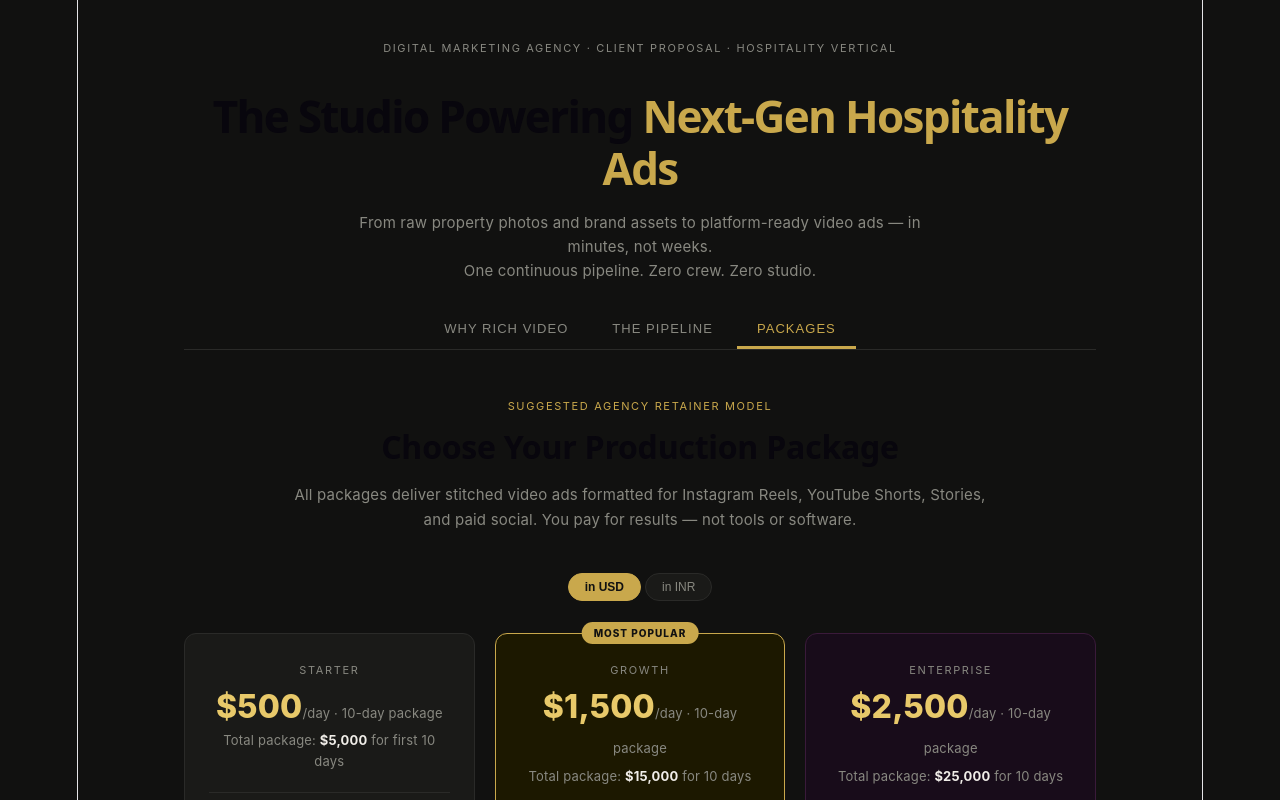
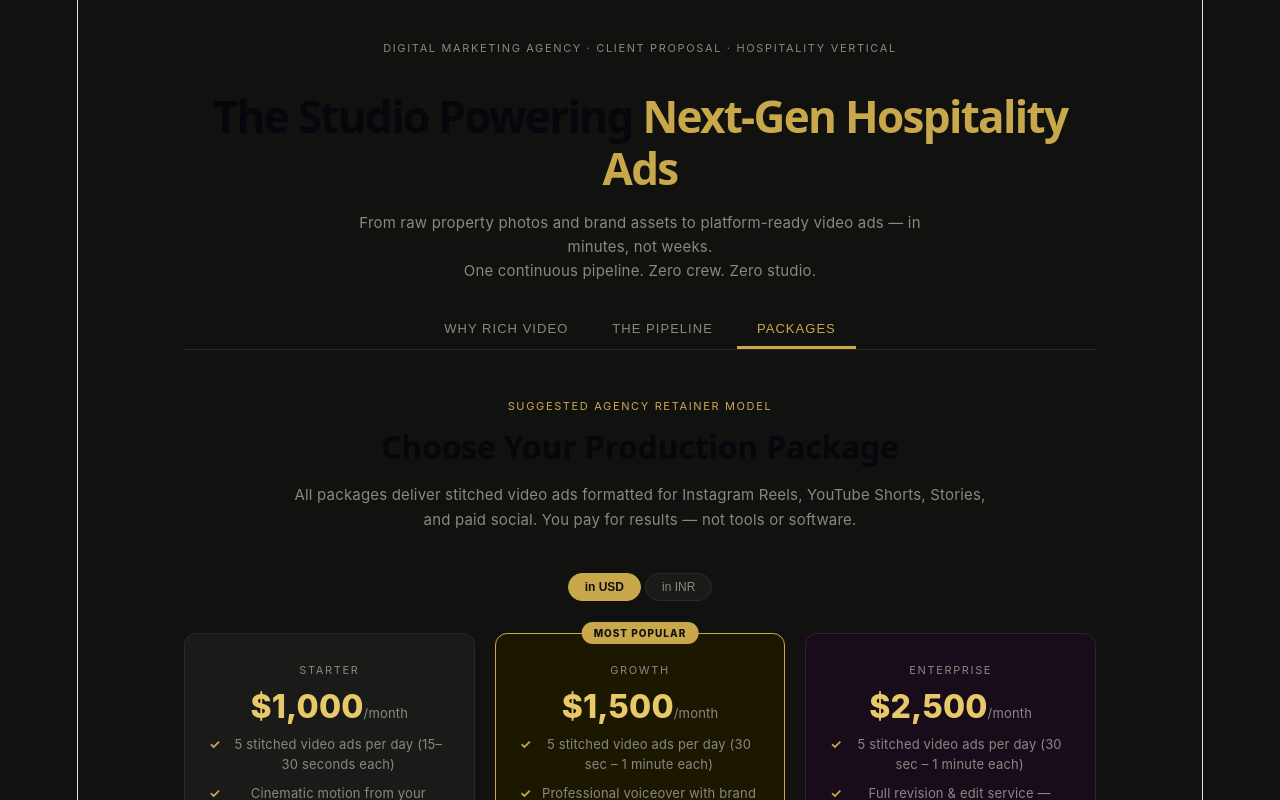
Before and after one commit to Agrim98/client-Proposal, a React (Vite) app: page / in a window 1280 px wide. Both pictures are taken after a click on the button "PACKAGES". Shown: the top 800 px of the page. Built offline with nearby package versions, Linux system fonts and the light colour scheme.

Commit message:
Update pricing to monthly packages with fixed INR values, remove total package lines

```diff
--- a/src/App.tsx
+++ b/src/App.tsx
@@ -16,6 +16,17 @@ function fmt(usd: number, currency: 'USD' | 'INR') {
   if (currency === 'USD') return `$${usd.toLocaleString()}`
   const inr = Math.round(usd * USD_TO_INR)
   return `₹${inr.toLocaleString()}`
+}
+
+const PLAN_PRICES = {
+  starter:    { usd: 1000, inr: 50000 },
+  growth:     { usd: 1500, inr: 150000 },
+  enterprise: { usd: 2500, inr: 250000 },
+}
+
+function planPrice(plan: keyof typeof PLAN_PRICES, currency: 'USD' | 'INR') {
+  const p = PLAN_PRICES[plan]
+  return currency === 'USD' ? `$${p.usd.toLocaleString()}` : `₹${p.inr.toLocaleString()}`
 }
 
 export default function App() {
@@ -204,8 +215,7 @@ export default function App() {
             {/* STARTER */}
             <div className="pricing-card">
               <div className="plan-tier">Starter</div>
-              <div className="plan-price">{fmt(500, currency)}<span>/day · 10-day package</span></div>
-              <div className="plan-total">Total package: <strong>{fmt(5000, currency)}</strong> for first 10 days</div>
+              <div className="plan-price">{planPrice('starter', currency)}<span>/month</span></div>
               <ul className="plan-features">
                 <li>5 stitched video ads per day (15–30 seconds each)</li>
                 <li>Cinematic motion from your existing photos & clips</li>
@@ -222,8 +232,7 @@ export default function App() {
             <div className="pricing-card featured">
               <div className="featured-badge">Most Popular</div>
               <div className="plan-tier">Growth</div>
-              <div className="plan-price">{fmt(1500, currency)}<span>/day · 10-day package</span></div>
-              <div className="plan-total">Total package: <strong>{fmt(15000, currency)}</strong> for 10 days</div>
+              <div className="plan-price">{planPrice('growth', currency)}<span>/month</span></div>
               <ul className="plan-features">
                 <li>5 stitched video ads per day (30 sec – 1 minute each)</li>
                 <li>Professional voiceover with brand narration in your tone</li>
@@ -239,8 +248,7 @@ export default function App() {
             {/* ENTERPRISE */}
             <div className="pricing-card enterprise">
               <div className="plan-tier">Enterprise</div>
-              <div className="plan-price">{fmt(2500, currency)}<span>/day · 10-day package</span></div>
-              <div className="plan-total">Total package: <strong>{fmt(25000, currency)}</strong> for 10 days</div>
+              <div className="plan-price">{planPrice('enterprise', currency)}<span>/month</span></div>
               <ul className="plan-features">
                 <li>5 stitched video ads per day (30 sec – 1 minute each)</li>
                 <li>Full revision & edit service — unlimited feedback rounds</li>
@@ -257,10 +265,9 @@ export default function App() {
 
           <div className="margin-math">
             <strong>The one-stop advantage:</strong> Traditional high-end photography + video production agencies charge
-            {' '}{fmt(2000, currency)}–{fmt(10000, currency)} per video — and take weeks to deliver. Standard production subscriptions alone run
-            {' '}{fmt(1000, currency)}–{fmt(2000, currency)}/month before any actual work begins. With us, your average production cost
-            is <strong>under {fmt(500, currency)} per day</strong> for 5 platform-ready ads. We replace the entire pipeline — brief, production,
-            edit, and publish — so your brand stays live every single day without the overhead.
+            {' '}{fmt(2000, currency)}–{fmt(10000, currency)} per video — and take weeks to deliver. With us, you get 5 platform-ready
+            video ads every single day as part of your monthly retainer. We replace the entire pipeline — brief,
+            production, edit, and publish — so your brand stays live without the overhead, the delays, or the crew.
           </div>
         </section>
       )}
```
